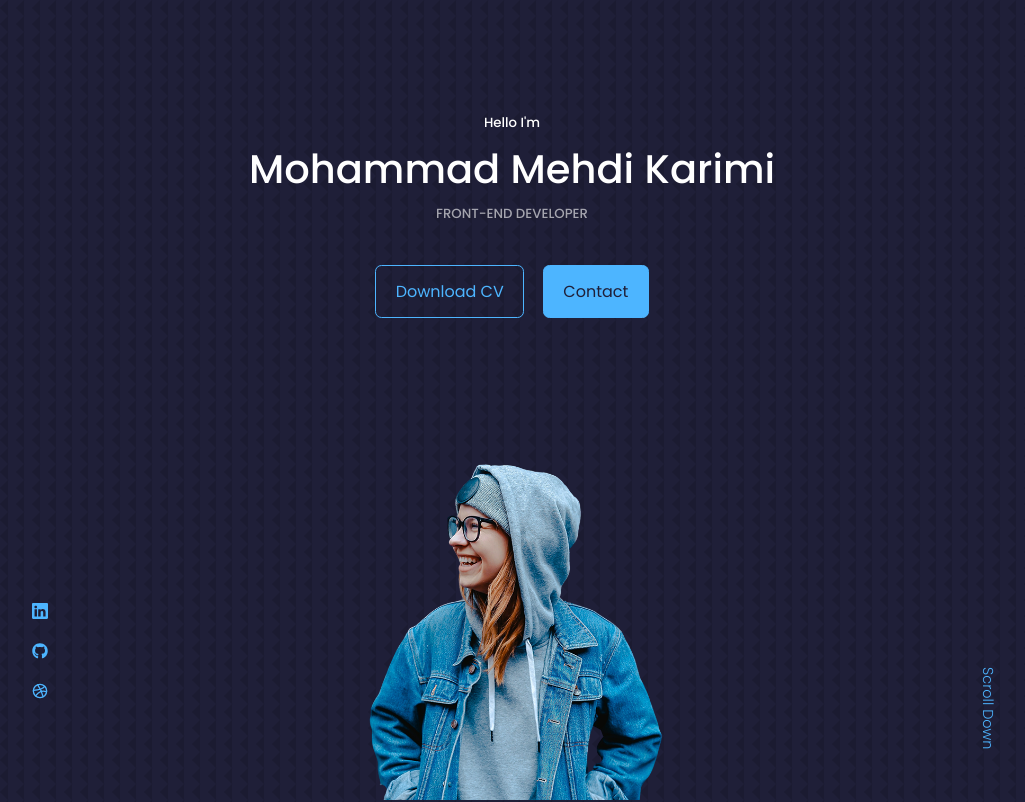
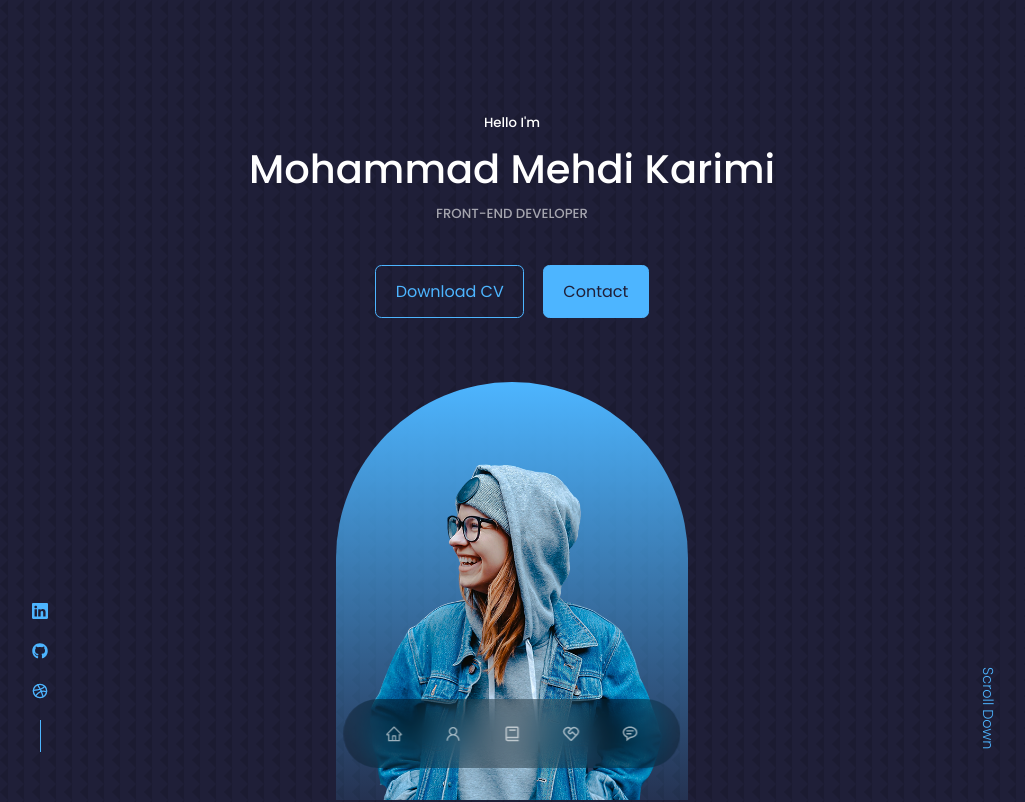
Before and after one commit to mohammadmehdikarimi/portfolio-app, a React (Create React App) app: page / in a window 1280 px wide. Shown: the top 802 px of the page, without its empty margins (128-1153 px from the left). Built offline with nearby package versions, Linux system fonts and the light colour scheme.

Commit message:
change colors

```diff
--- a/src/components/header/header.css
+++ b/src/components/header/header.css
@@ -33,12 +33,12 @@
     content: '';
     width: 1px;
     height: 2rem;
-    background: var(--color--primary);
+    background: var(--color-primary);
 }
 
 /* ************** ME ************** */
 .me {
-    background: linear-gradient(var(--color--primary), transparent);
+    background: linear-gradient(var(--color-primary), transparent);
     width: 22rem;
     height: 30rem;
     position: absolute;
--- a/src/components/nav/nav.css
+++ b/src/components/nav/nav.css
@@ -0,0 +1,33 @@
+nav {
+    background: rgb(0, 0, 0, 0.3);
+    width: max-content;
+    display: block;
+    padding: 0.7rem 1.7rem;
+    z-index: 2;
+    position: fixed;
+    left: 50%;
+    transform: translateX(-50%);
+    bottom: 2rem;
+    display: flex;
+    gap: 0.8rem;
+    border-radius: 3rem;
+    backdrop-filter: blur(15px);
+}
+
+nav a {
+    background: transparent;
+    padding: 0.9rem;
+    border-radius: 50%;
+    display: flex;
+    color: var(--color-light);
+    font-size: 1.1rem;
+}
+
+nav a:hover {
+    background: rgba(0, 0, 0, 0.3);
+}
+
+nav a.active {
+    background: var(--color-bg);
+    color: var(--color-white);
+}
```
